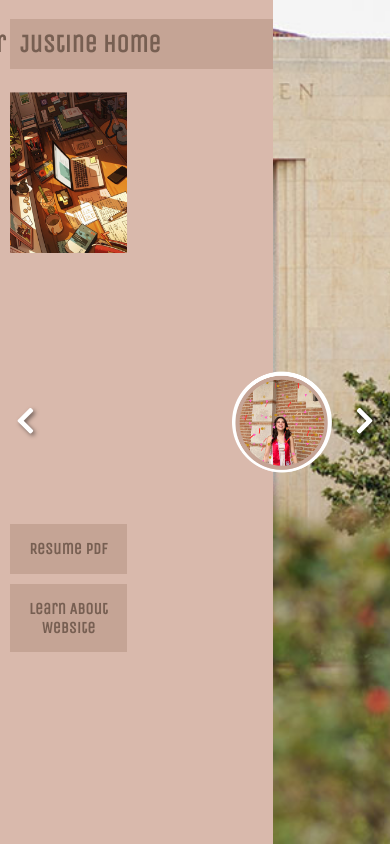
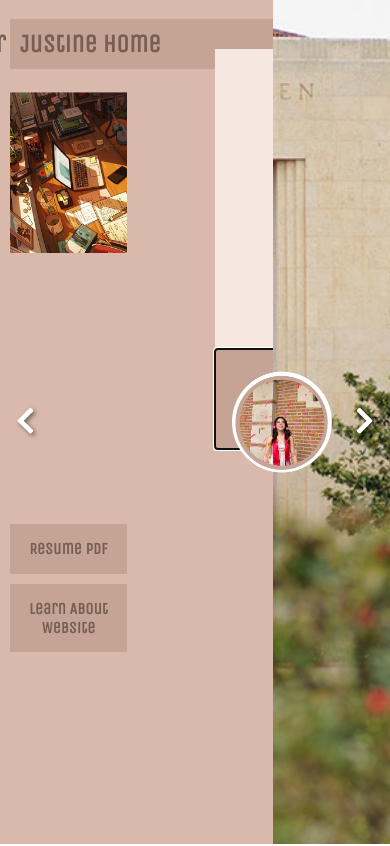
Before and after one commit to justinetrann/portfolio, a React (Create React App) app in the folder portfolio/: page / in a window 390 px wide. Shown: the top 846 px of the page. Built offline with nearby package versions, Linux system fonts and the light colour scheme.

Commit message:
command prompt setting up

```diff
--- a/portfolio/src/App.css
+++ b/portfolio/src/App.css
@@ -442,3 +442,22 @@ html, body {
     height: 30%;
   }
 }
+
+/*Functions*/
+.CommandPrompt{
+  height: 100%;
+  width: 100%;
+  position: relative;
+  left: -12vh;
+  top: -19.5vh;
+}
+
+@media (max-width: 768px) {
+  .CommandPrompt{
+    position: relative;
+    margin-left: 28vh;
+    margin-top: -2vh;
+    height: 100%;
+    width: 75%;
+  }
+}
--- a/portfolio/src/App.js
+++ b/portfolio/src/App.js
@@ -4,6 +4,10 @@ import 'slick-carousel/slick/slick.css';
 import 'slick-carousel/slick/slick-theme.css';
 import './App.css';
 
+// Self Made Functions
+import CommandPrompt from './cmdPrompt';
+
+// Images
 import HomeCircle from './img/Main-Page-Circle.png';
 import HomeCoffee from './img/coffee.png';
 import TimelineCoffee from './img/Timeline-Coffee.jpg';
@@ -12,7 +16,6 @@ import ExtracurrImg from './img/extracurr img.png';
 import ExtracurrCoffee from './img/extracurr-coffee.png';
 // import ResearchImage from './img/research-img.png';
 // import CommandPrompt from './img/Main-Page-Command-Prompt.png';
-
 
 export default class SimpleSlider extends Component {
   constructor(props) {
@@ -80,6 +83,9 @@ export default class SimpleSlider extends Component {
                 <button id="resumeButton" onClick={this.downloadResume}>Resume PDF</button>
                 <button id="LearnAbtWebsite" onClick=''>Learn About Website</button>
               </div>
+              <div className="CommandPrompt">
+                  <CommandPrompt />
+              </div>
               </div>
             <div className='ExtraCurrSlide'>
               <h3><span>{"C:\\Users\\Justine Tran\\Extracurricular>"}</span></h3>
--- /dev/null
+++ b/portfolio/src/cmdPrompt.css
@@ -0,0 +1,27 @@
+.cmdPrompt {
+    background-color: #F6E7E1;
+    color: white;
+    padding-top: 2px;
+    font-family: monospace;
+    width: 45%; /* Adjusted for width */
+    min-height: 400px; /* This ensures a rectangular shape */
+    margin: auto; /* Center the prompt if desired */
+    display: flex;
+    flex-direction: column;
+    justify-content: space-between; /* Ensures input is at the bottom */
+}
+
+.cmdOutput {
+    white-space: pre-line;
+    overflow-y: auto;
+}
+
+.cmdInput {
+    height: 100px;
+    width: 100%;
+    background-color: #C5A495;
+    color: white;
+    border: none;
+    font-family: monospace;
+    resize: none;
+}
--- /dev/null
+++ b/portfolio/src/cmdPrompt.js
@@ -0,0 +1,46 @@
+import React, { useState } from 'react';
+import './cmdPrompt.css';
+
+const CommandPrompt = () => {
+    const [input, setInput] = useState('');
+    const [output, setOutput] = useState([]);
+
+    const handleKeyDown = (e) => {
+        if (e.key === 'Enter') {
+            e.preventDefault(); // Prevent form submission
+            const newOutput = processCommand(input);
+            setOutput([...output, `> ${input}`, newOutput]);
+            setInput(''); // Clear input
+        }
+    };
+
+    const processCommand = (input) => {
+        // Define command processing logic here
+        switch (input.trim().toLowerCase()) {
+            case 'help':
+                return 'Available commands: help, about, reset...';
+            default:
+                return `Unknown command: ${input}`;
+        }
+    };
+
+    return (
+        <div className="cmdPrompt">
+            <div className="cmdOutput">
+                {output.map((line, index) => (
+                    <div key={index}>{line}</div>
+                ))}
+            </div>
+            <input
+                type="text"
+                className="cmdInput"
+                value={input}
+                onChange={(e) => setInput(e.target.value)}
+                onKeyDown={handleKeyDown}
+                autoFocus
+            />
+        </div>
+    );
+};
+
+export default CommandPrompt;
```
